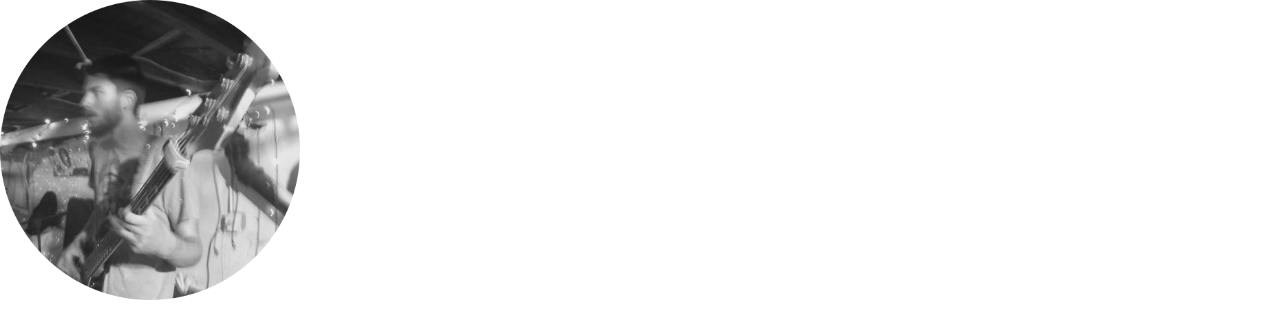
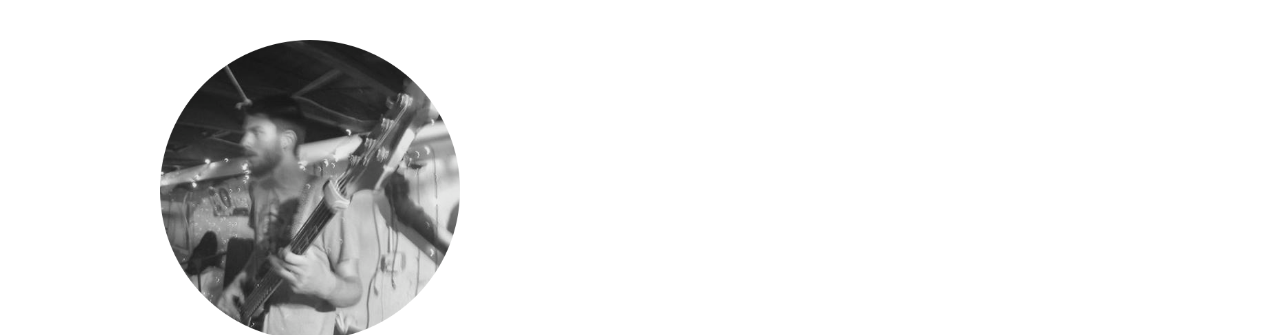
Before and after one commit to stevewarner/stevewarner.github.io, a plain HTML site: page index.html in a window 1280 px wide. Shown: the top 335 px of the page. Drawn offline with Linux system fonts and the light colour scheme.

Commit message:
more fixes

```diff
--- a/css/main.css
+++ b/css/main.css
@@ -10,7 +10,7 @@ body {
 }
 
 #container {
-
+margin: 40px 160px 40px 160px;
 }
 
 a {
```
